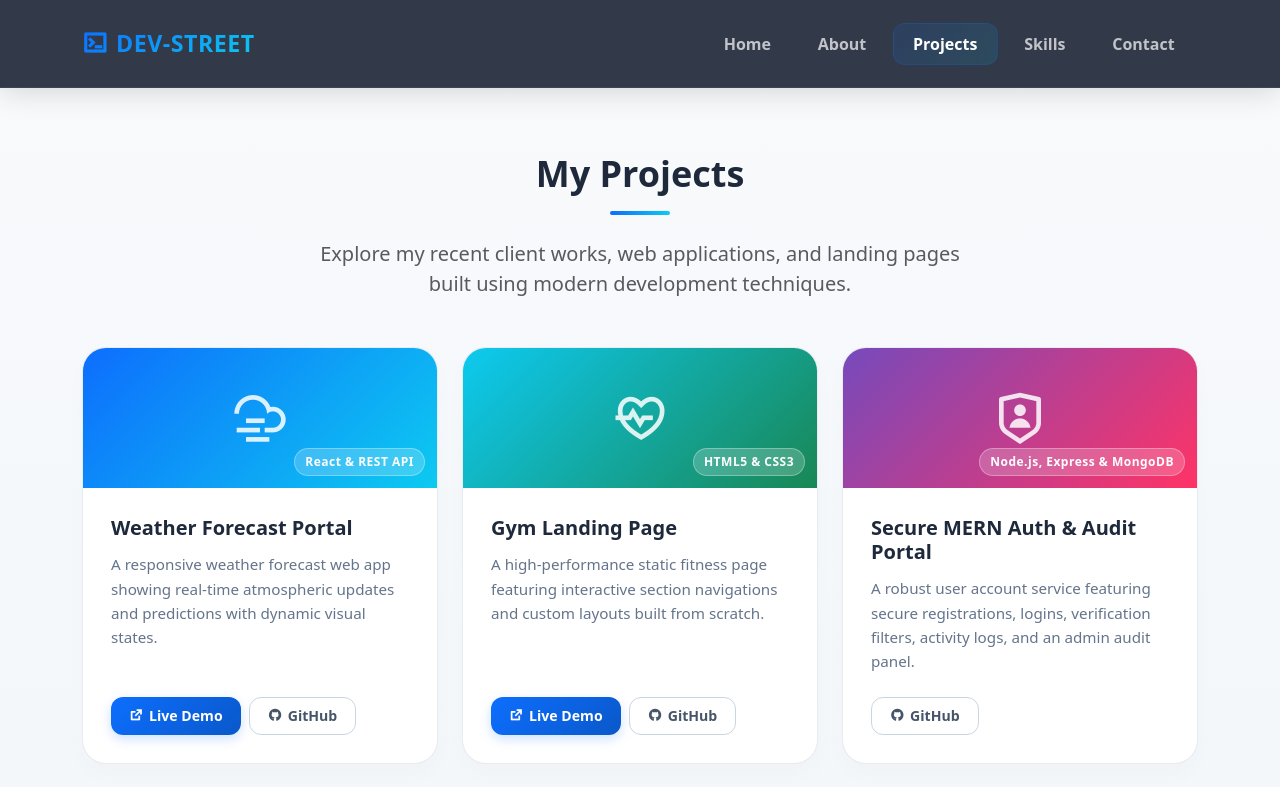
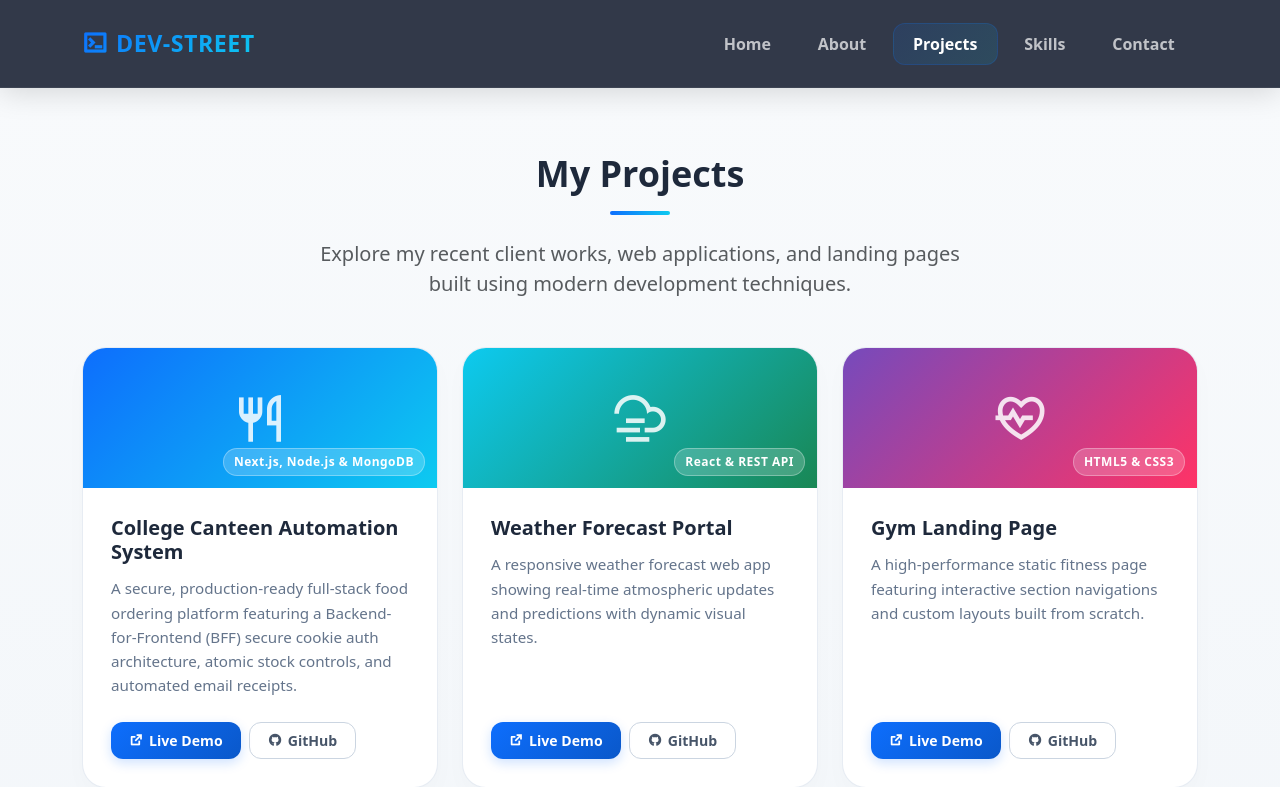
Before and after one commit to Saurabhkhanka/portfolio, a React (Vite) app in the folder client/: page /projects in a window 1280 px wide. Shown: the top 787 px of the page. Built offline with nearby package versions, Linux system fonts and the light colour scheme; no server answers.

Commit message:
feat: add College Canteen Automation System project to the portfolio list

```diff
--- a/client/src/pages/Projects.jsx
+++ b/client/src/pages/Projects.jsx
@@ -6,7 +6,15 @@ import Layout from '../components/Layout/Layout'
 
 const Projects = () => {
 
-    const projects = [
+  const projects = [
+    {
+      title: 'College Canteen Automation System',
+      description: 'A secure, production-ready full-stack food ordering platform featuring a Backend-for-Frontend (BFF) secure cookie auth architecture, atomic stock controls, and automated email receipts.',
+      liveLink: 'https://canteen-psi-three.vercel.app/',
+      githubLink: 'https://github.com/Saurabhkhanka/canteen',
+      icon: 'ri-restaurant-line',
+      tech: 'Next.js, Node.js & MongoDB'
+    },
     {
       title: 'Weather Forecast Portal',
       description: 'A responsive weather forecast web app showing real-time atmospheric updates and predictions with dynamic visual states.',
```
